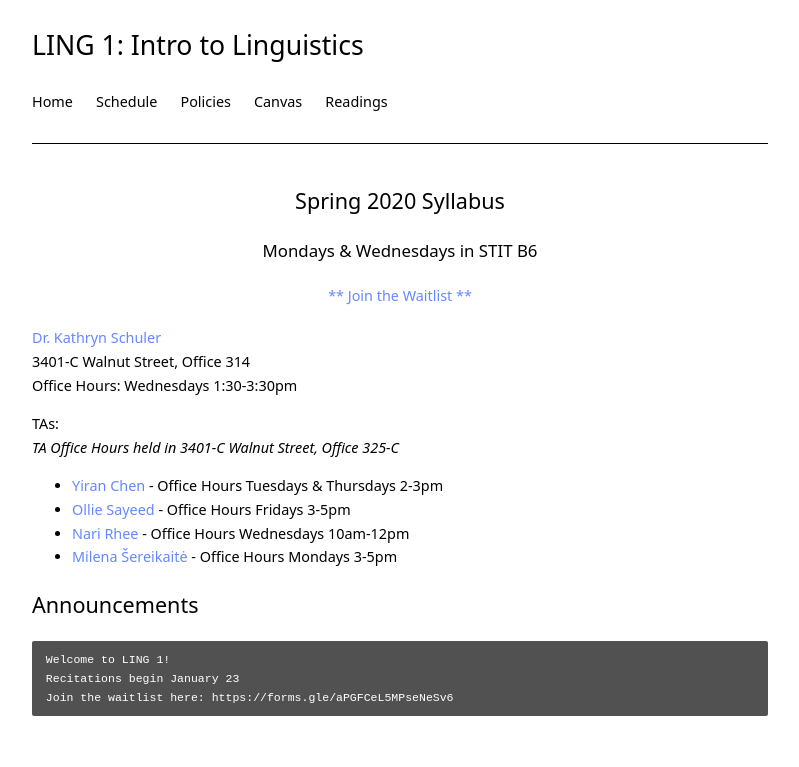
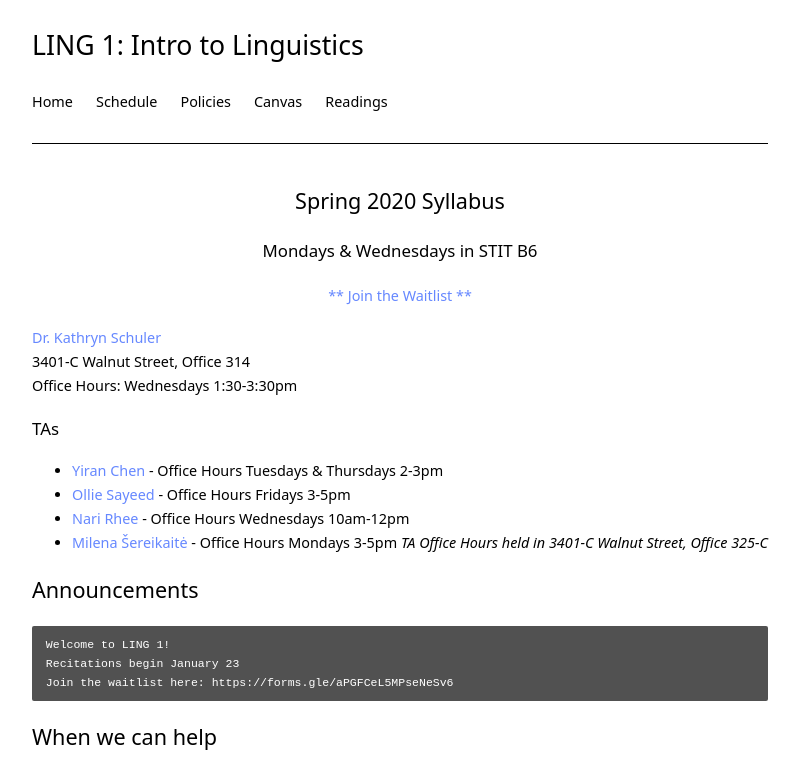
Before and after one commit to kschuler/ling001, a Jekyll site: the page built from index.md, in a window 1280 px wide and 900 px high, cut to the strip 0-767 px from the top of the window. Shown: the whole strip, without its empty margins (240-1039 px from the left). Built offline with Jekyll 4.4.1, drawn with Linux system fonts in a browser that asks for light colours.

Commit message:
Update index.md

````diff
--- a/index.md
+++ b/index.md
@@ -11,12 +11,13 @@ title: LING 1
 3401-C Walnut Street, Office 314<br>
 Office Hours: Wednesdays 1:30-3:30pm
 
-**TAs**: <br>
-*TA Office Hours held in 3401-C Walnut Street, Office 325-C*
+### TAs
 - [Yiran Chen](mailto:cheny39@sas.upenn.edu) - Office Hours Tuesdays & Thursdays 2-3pm
 - [Ollie Sayeed](mailto:sayeedo@sas.upenn.edu) - Office Hours Fridays 3-5pm
 - [Nari Rhee](mailto:nrhee@sas.upenn.edu) - Office Hours Wednesdays 10am-12pm
 - [Milena Šereikaitė](mailto:milenas@sas.upenn.edu) - Office Hours Mondays 3-5pm
+*TA Office Hours held in 3401-C Walnut Street, Office 325-C*
+
 
 ## Announcements
 
@@ -25,8 +26,8 @@ Welcome to LING 1!
 Recitations begin January 23
 Join the waitlist here: https://forms.gle/aPGFCeL5MPseNeSv6
 ```
-<br>
-<iframe src="https://calendar.google.com/calendar/embed?height=400&amp;wkst=1&amp;bgcolor=%23ffffff&amp;ctz=America%2FNew_York&amp;src=cDRrdG1wamVkazA1ajRzbHNnZHVkMnZrNWtAZ3JvdXAuY2FsZW5kYXIuZ29vZ2xlLmNvbQ&amp;color=%2330487E&amp;title=When%20we%20can%20help%20this%20week&amp;showPrint=0&amp;showTabs=0&amp;showCalendars=0&amp;showTz=0&amp;mode=WEEK" style="border-width:0" width="700" height="400" frameborder="0" scrolling="no"></iframe>
+## When we can help
+<iframe src="https://calendar.google.com/calendar/embed?height=400&amp;wkst=1&amp;bgcolor=%23ffffff&amp;ctz=America%2FNew_York&amp;src=cDRrdG1wamVkazA1ajRzbHNnZHVkMnZrNWtAZ3JvdXAuY2FsZW5kYXIuZ29vZ2xlLmNvbQ&amp;color=%2330487E&amp;showTz=0&amp;showCalendars=0&amp;showTabs=0&amp;showPrint=0&amp;mode=WEEK&amp;showTitle=0" style="border-width:0" width="600" height="400" frameborder="0" scrolling="no"></iframe>
 
 
 ## Overview
````
